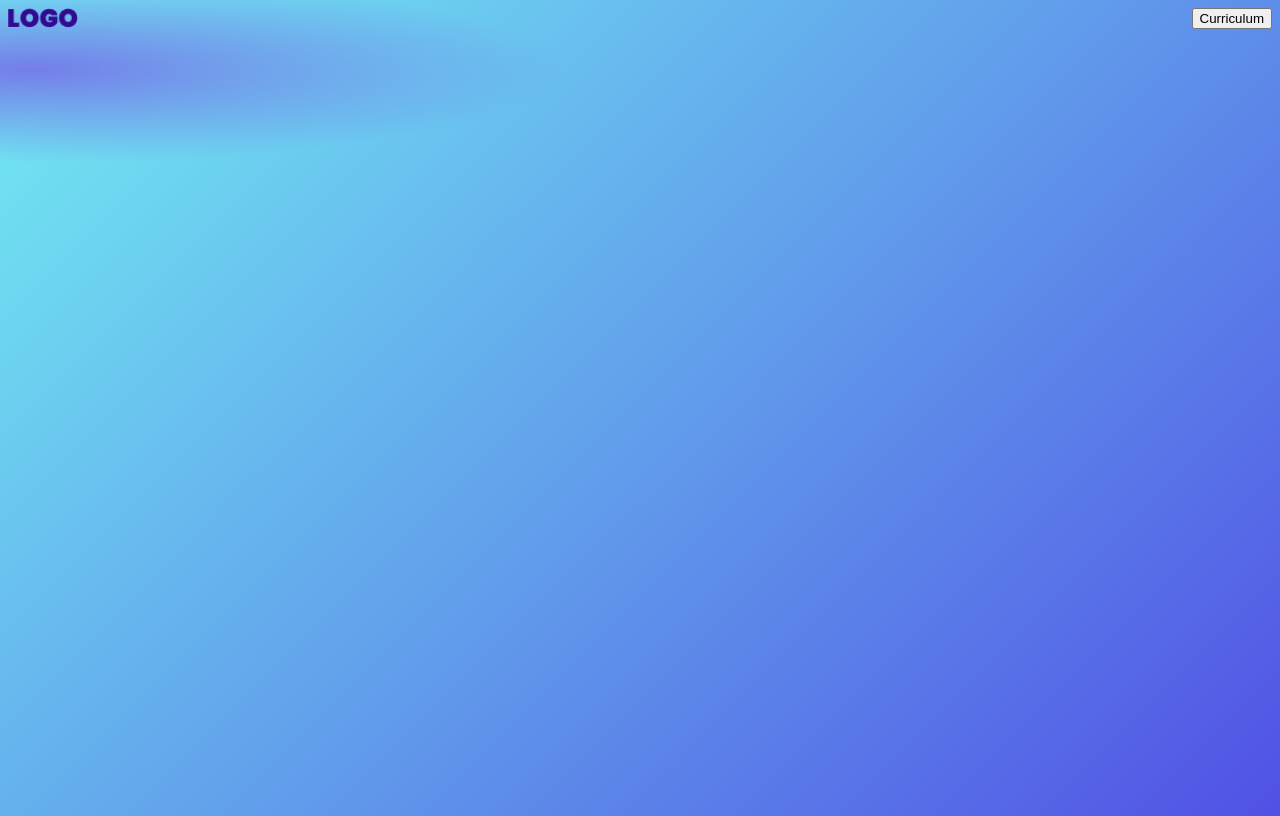
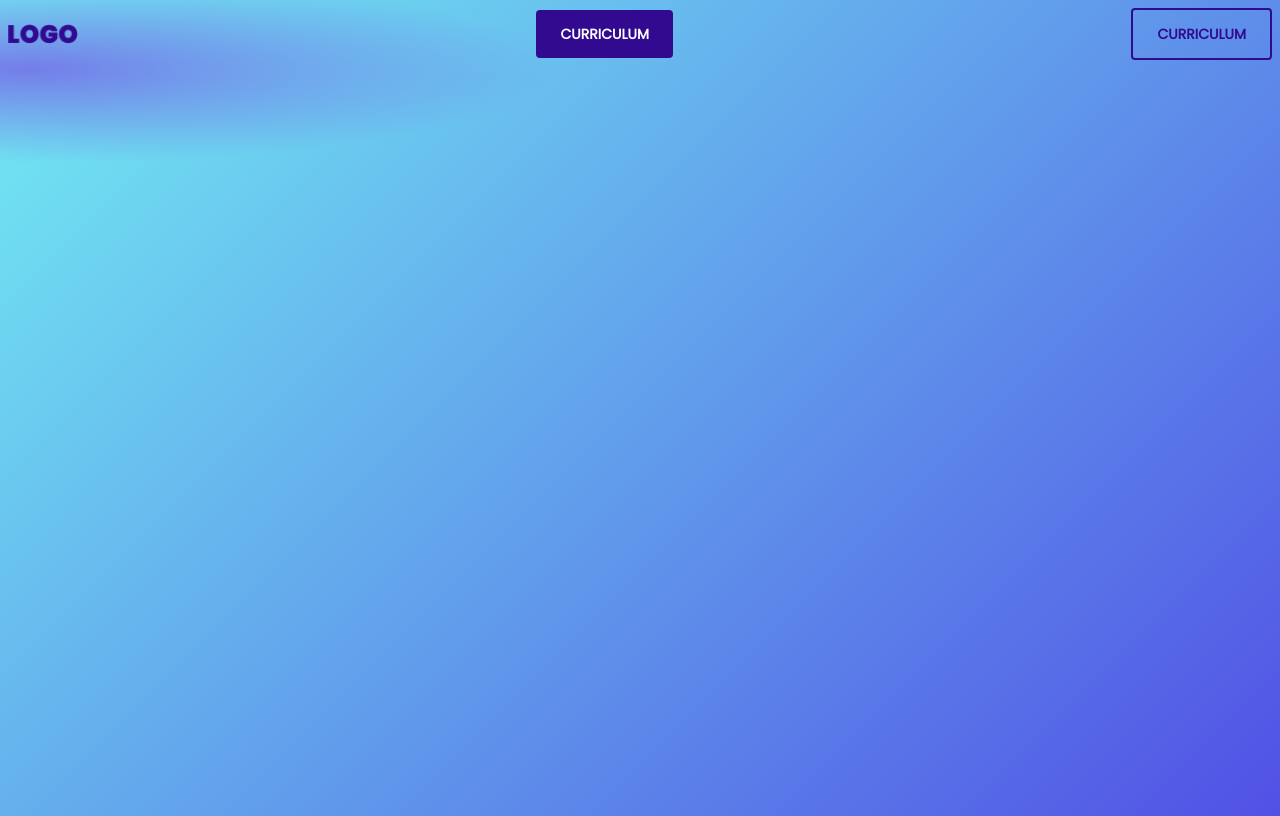
Before and after one commit to cesarchoqueskater/el-portafolio-de-jaume, a plain HTML site: page index.html in a window 1280 px wide. Drawn offline with Linux system fonts and the light colour scheme.

Commit message:
Componente botón simple

```diff
--- /dev/null
+++ b/css/button.css
@@ -0,0 +1,18 @@
+.button {
+    background: var(--purple);
+    color: var(--white);
+    font: var(--button);
+    padding-inline-start: 24px;
+    padding-inline-end: 24px;
+    padding-block-start: 13px;
+    padding-block-end: 13px;
+    border-radius: 4px;
+    text-transform: uppercase;
+    border: none;
+}
+
+.button.is-secondary {
+    background: unset;
+    color: var(--purple);
+    border: 2px solid var(--purple);
+}
--- /dev/null
+++ b/css/header.css
@@ -0,0 +1,5 @@
+.header {
+    display: flex;
+    justify-content: space-between;
+    align-items: center;
+}
--- a/css/index.css
+++ b/css/index.css
@@ -1,3 +1,5 @@
+@import "./header.css";
+@import "./button.css";
 :root {
     --fontBase: 'Poppins', sans-serif;
     --headLine1: bold 95px/153.71px var(--fontBase);
@@ -12,6 +14,7 @@
     --gradient: radial-gradient(41.48% 11.48% at 2.38% 8.52%, #747DE9 0%, rgba(255, 255, 255, 0) 100%), linear-gradient(135deg, #72EDF2 0%, #5151E5 100%);
     --purple: #310A90;
     --green: #42E2B8;
+    --white: white;
 }
 
 body {
@@ -19,8 +22,3 @@ body {
     min-block-size: 100vh;
     font: var(--headLine1);
 }
-
-.header {
-    display: flex;
-    justify-content: space-between;
-}
--- a/index.html
+++ b/index.html
@@ -14,7 +14,8 @@
 <body>
     <header class="header">
         <img src="./images/logo.png" width="70" height="20" alt="">
-        <button>Curriculum</button>
+        <button class="button">Curriculum</button>
+        <button class="button is-secondary">Curriculum</button>
     </header>
 </body>
 
```
